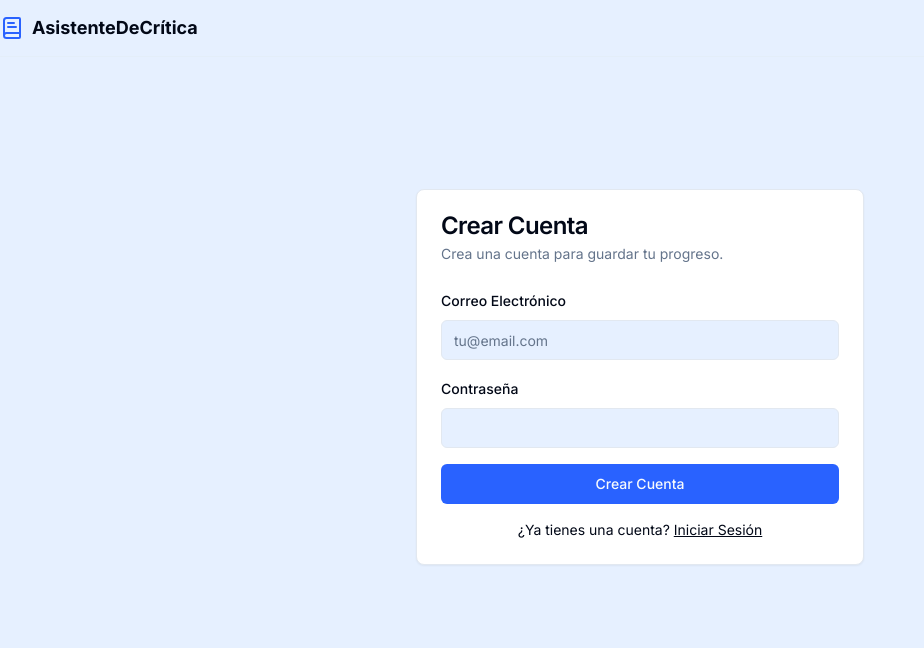
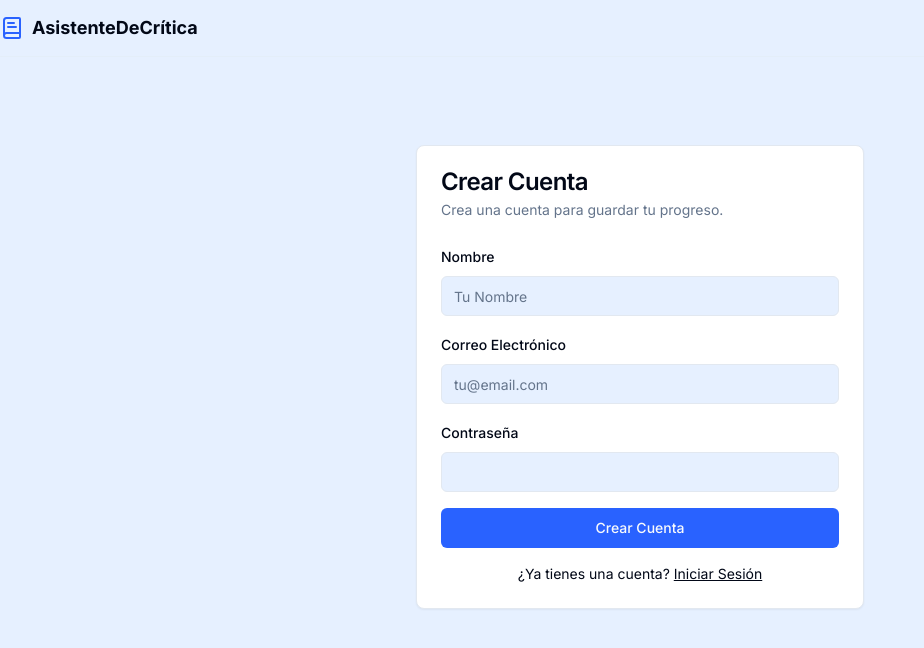
Before and after one commit to Marujac/tallerproy, a Next.js app: page /signup in a window 1280 px wide. Shown: the top 648 px of the page, without its empty margins (0-924 px from the left). Built offline with nearby package versions, Linux system fonts and the light colour scheme; no server answers.

Commit message:
en la parte de crear una cuenta seria necesario que ponga sus nombres y

```diff
--- a/src/app/signup/page.tsx
+++ b/src/app/signup/page.tsx
@@ -3,7 +3,7 @@
 
 import { useState } from 'react';
 import { useRouter } from 'next/navigation';
-import { createUserWithEmailAndPassword } from 'firebase/auth';
+import { createUserWithEmailAndPassword, updateProfile } from 'firebase/auth';
 import { auth } from '@/lib/firebase';
 import { Button } from '@/components/ui/button';
 import { Input } from '@/components/ui/input';
@@ -13,6 +13,7 @@ import Link from 'next/link';
 import { useToast } from '@/hooks/use-toast';
 
 export default function SignupPage() {
+  const [name, setName] = useState('');
   const [email, setEmail] = useState('');
   const [password, setPassword] = useState('');
   const [loading, setLoading] = useState(false);
@@ -23,7 +24,10 @@ export default function SignupPage() {
     e.preventDefault();
     setLoading(true);
     try {
-      await createUserWithEmailAndPassword(auth, email, password);
+      const userCredential = await createUserWithEmailAndPassword(auth, email, password);
+      await updateProfile(userCredential.user, {
+        displayName: name,
+      });
       router.push('/');
     } catch (error) {
       toast({
@@ -44,6 +48,17 @@ export default function SignupPage() {
         </CardHeader>
         <CardContent>
           <form onSubmit={handleSignup} className="space-y-4">
+             <div className="space-y-2">
+              <Label htmlFor="name">Nombre</Label>
+              <Input
+                id="name"
+                type="text"
+                placeholder="Tu Nombre"
+                value={name}
+                onChange={(e) => setName(e.target.value)}
+                required
+              />
+            </div>
             <div className="space-y-2">
               <Label htmlFor="email">Correo Electrónico</Label>
               <Input
--- a/src/components/layout/header.tsx
+++ b/src/components/layout/header.tsx
@@ -27,7 +27,7 @@ export function Header() {
         <div className="flex flex-1 items-center justify-end">
           {!loading && user && (
             <div className="flex items-center gap-4">
-              <span className="text-sm text-muted-foreground hidden sm:inline-block">{user.email}</span>
+              <span className="text-sm text-muted-foreground hidden sm:inline-block">{user.displayName || user.email}</span>
               <Button variant="ghost" size="sm" onClick={handleSignOut}>
                 <LogOut className="mr-2 h-4 w-4" />
                 Cerrar Sesión
```
